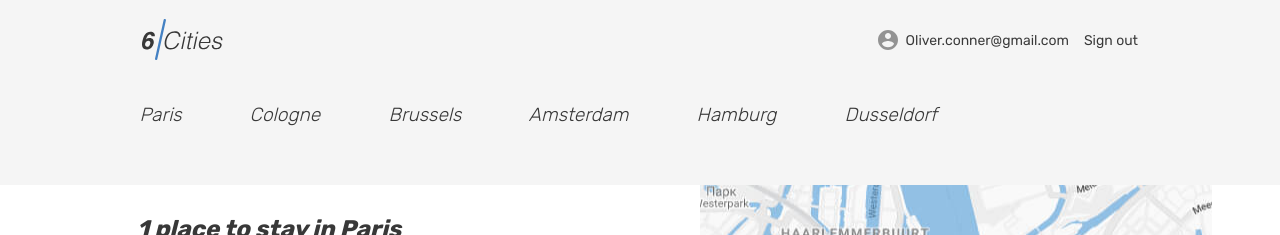
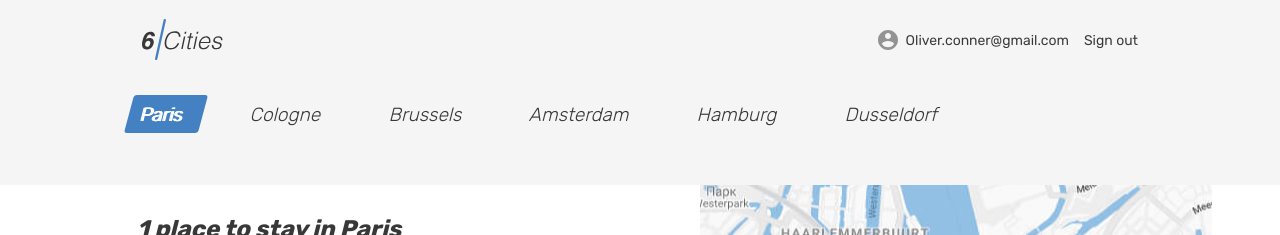
Before and after one commit to Chackmoole/six-cities, a React (Create React App) app: page / in a window 1280 px wide. Shown: the top 235 px of the page. Built offline with nearby package versions, Linux system fonts and the light colour scheme; no server answers.

Commit message:
fix работы активных табов

```diff
--- a/src/components/main-tab/main-tab.tsx
+++ b/src/components/main-tab/main-tab.tsx
@@ -3,13 +3,14 @@ import {useDispatch} from 'react-redux';
 
 interface IProps {
   city: string;
+  activeTown : string;
 }
 
-export const MainTab = ({city}:IProps) => {
+export const MainTab = ({city, activeTown}:IProps) => {
   const dispatch = useDispatch();
   return(
     <li className="locations__item">
-      <div className="locations__item-link tabs__item" onClick={() => dispatch(setActiveTown(city)) }>
+      <div className={city === activeTown ? 'locations__item-link tabs__item tabs__item--active' : 'locations__item-link tabs__item'} onClick={() => dispatch(setActiveTown(city)) }>
         <span>{city}</span>
       </div>
     </li>
--- a/src/components/main-tabs/main-tabs.tsx
+++ b/src/components/main-tabs/main-tabs.tsx
@@ -1,11 +1,16 @@
 import {MainTab} from '../main-tab/main-tab';
 import {CITIES} from '../../data/cities';
+import {useSelector} from 'react-redux';
+import {getActiveTown} from '../../store/getters';
 
-export const MainTabs = () => (
-  <ul className="locations__list tabs__list">
-    {CITIES.map((city) => (
-      <MainTab key={city} city={city}/>
-    ))}
+export const MainTabs = () => {
+  const activeTown = useSelector(getActiveTown);
+  return (
+    <ul className="locations__list tabs__list">
+      {CITIES.map((city) => (
+        <MainTab key={city} city={city} activeTown={activeTown}/>
+      ))}
 
-  </ul>
-);
+    </ul>
+  );
+};
```
